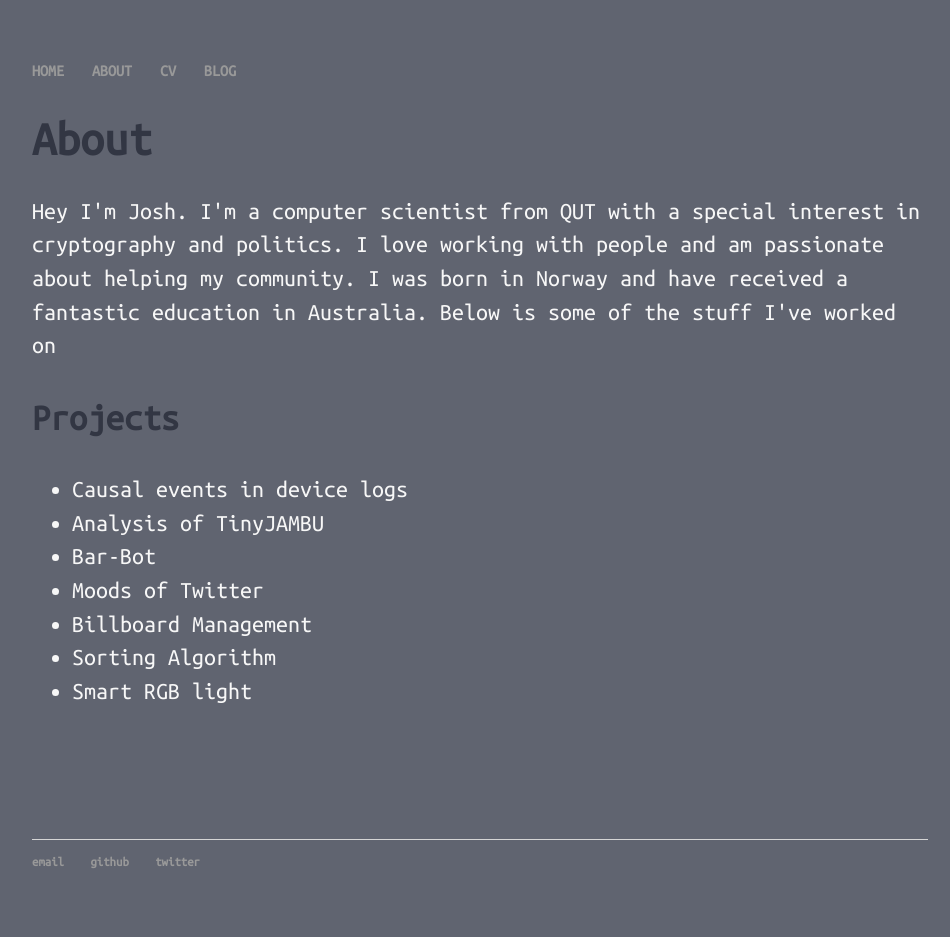
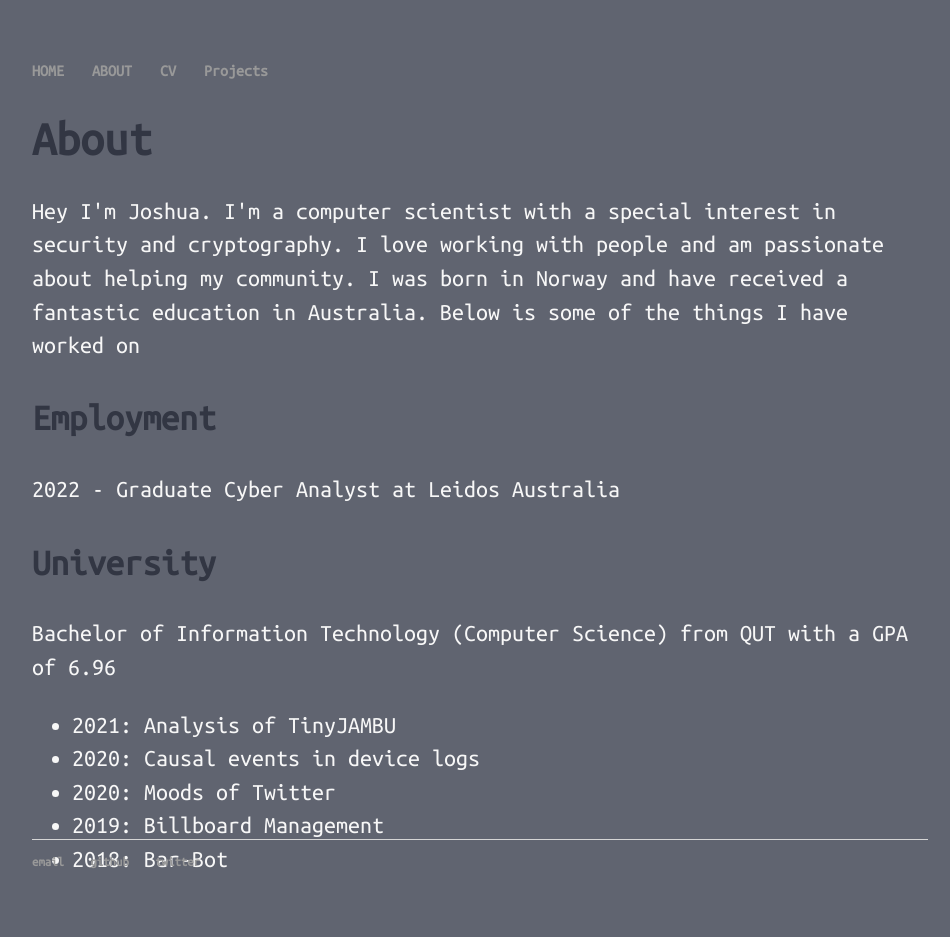
Before and after one commit to HagemannJ/HagemannJ.github.io, a Jekyll site: the page built from about/index.html, in a window 1280 px wide. Shown: the whole page, without its empty margins (160-1110 px from the left). Built offline with Jekyll 4.4.1, drawn with Linux system fonts in a browser that asks for light colours; before the commit the page ends 900 px from its top, so only the background shows below that.

Commit message:
Change descriptions and blog

```diff
--- a/_layouts/default.html
+++ b/_layouts/default.html
@@ -14,7 +14,7 @@
 <li><a href="/">HOME</a></li>
 <li><a href="/about">ABOUT</a></li>
 <li><a href="/cv">CV</a></li>
-<li><a href="/blog">BLOG</a></li>
+<li><a href="/blog">Projects</a></li>
 </ul>
     </nav>
 <div class="container">
--- a/about/index.html
+++ b/about/index.html
@@ -5,16 +5,18 @@ title: About Joshua Hagemann
 
 		<div class="about">
 			<h1>About</h1>
-			<p>Hey I'm Josh. I'm a computer scientist from QUT with a special interest in cryptography and politics. I love working with people and am passionate about helping my community. I was born in Norway and have received a fantastic education in Australia. Below is some of the stuff I've worked on</p>
+			<p>Hey I'm Joshua. I'm a computer scientist with a special interest in security and cryptography. I love working with people and am passionate about helping my community. I was born in Norway and have received a fantastic education in Australia. Below is some of the things I have worked on</p>
 
-			<h3>Projects</h3>
+			<h3>Employment</h3>
+			<p>2022 - Graduate Cyber Analyst at Leidos Australia</p>
+
+			<h3>University</h3>
+			<p>Bachelor of Information Technology (Computer Science) from QUT with a GPA of 6.96</p>
 				<ul>
-					<li><a href="/blog"></a>Causal events in device logs</li>
-					 <li><a href="/blog"></a>Analysis of TinyJAMBU</li>
-					 <li><a href="/blog"></a>Bar-Bot</li>
-					 <li><a href="/blog"></a>Moods of Twitter</li>
-					 <li><a href="/blog"></a>Billboard Management</li>
-					 <li><a href="/blog"></a>Sorting Algorithm</li>
-					 <li><a href="/blog"></a>Smart RGB light</li>
+					 <li><a href="/blog"></a>2021: Analysis of TinyJAMBU</li>
+					 <li><a href="/blog"></a>2020: Causal events in device logs</li>
+					 <li><a href="/blog"></a>2020: Moods of Twitter</li>
+					 <li><a href="/blog"></a>2019: Billboard Management</li>
+					 <li><a href="/blog"></a>2018: Bar-Bot</li>
 				</ul>
 		</div>
```
Also changed, not shown: _posts/2021-11-28-graduation.md (renamed from _posts/2014-04-30-starting-write.md).
